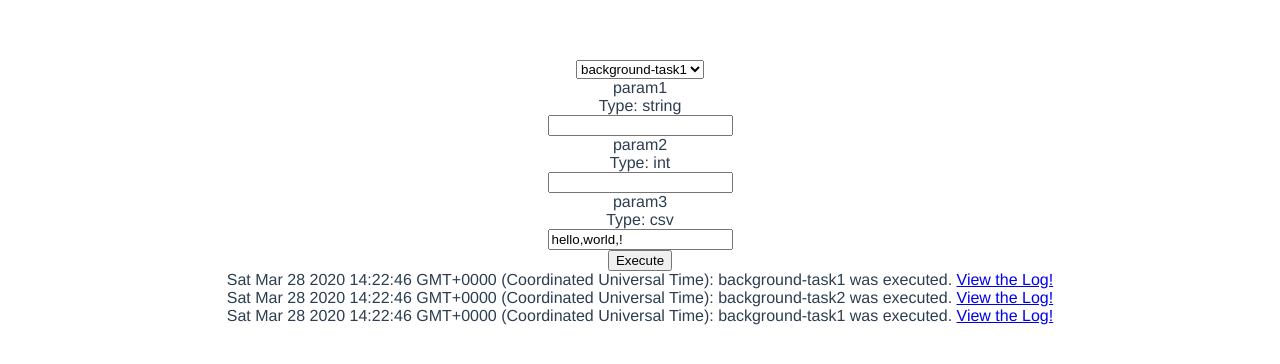
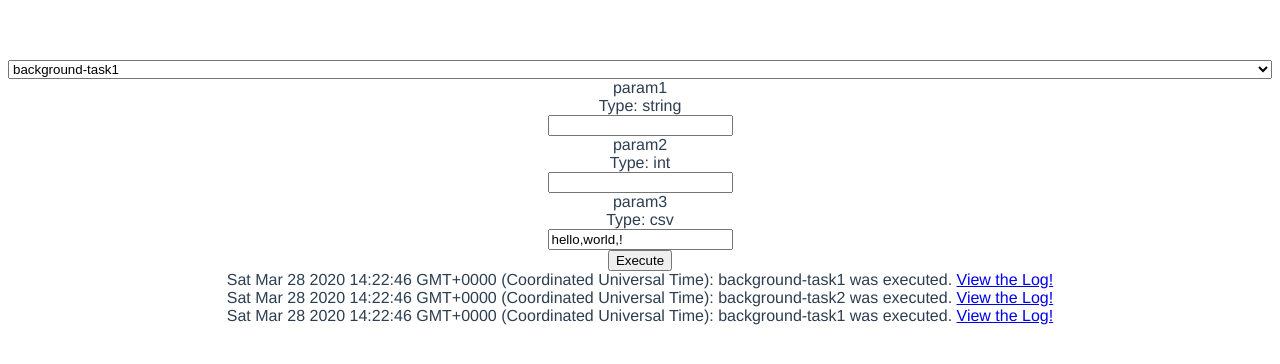
Before and after one commit to the16thpythonist/wp_commands, a Vue app in the folder src/the16thpythonist/Wordpress/frontend/: page / in a window 1280 px wide. Shown: the top 364 px of the page. Built offline with nearby package versions, Linux system fonts and the light colour scheme; the HTML template or start-up script is replaced by a standard one.

Commit message:
Added styling to CommandSelector.vue

```diff
--- a/src/the16thpythonist/Wordpress/frontend/src/components/CommandSelector.vue
+++ b/src/the16thpythonist/Wordpress/frontend/src/components/CommandSelector.vue
@@ -88,5 +88,11 @@
 </script>
 
 <style scoped>
-
+    .command-selector {
+        display: flex;
+        flex-direction: column;
+    }
+    .command-selector select {
+        width: 100%;
+    }
 </style>
```
